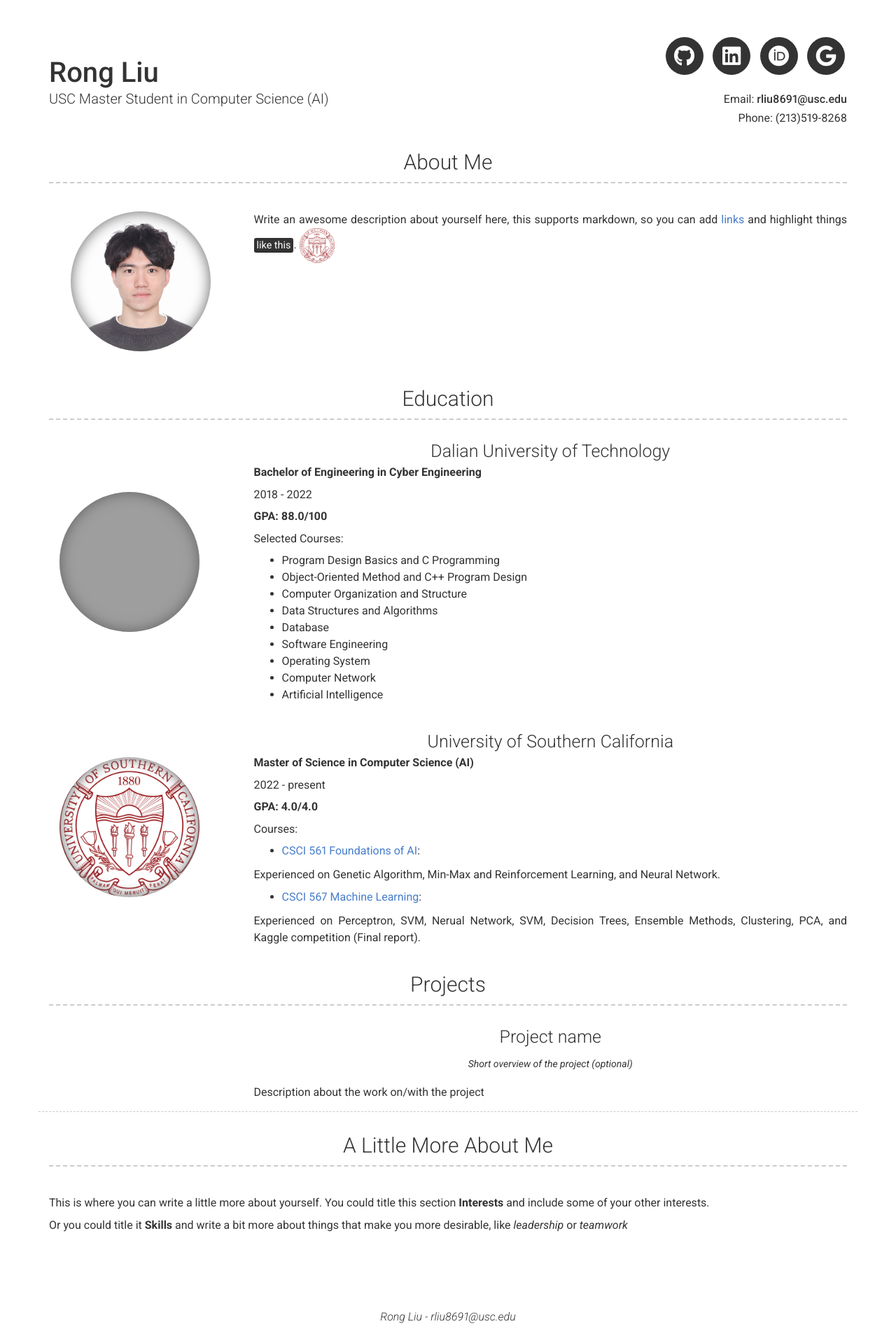
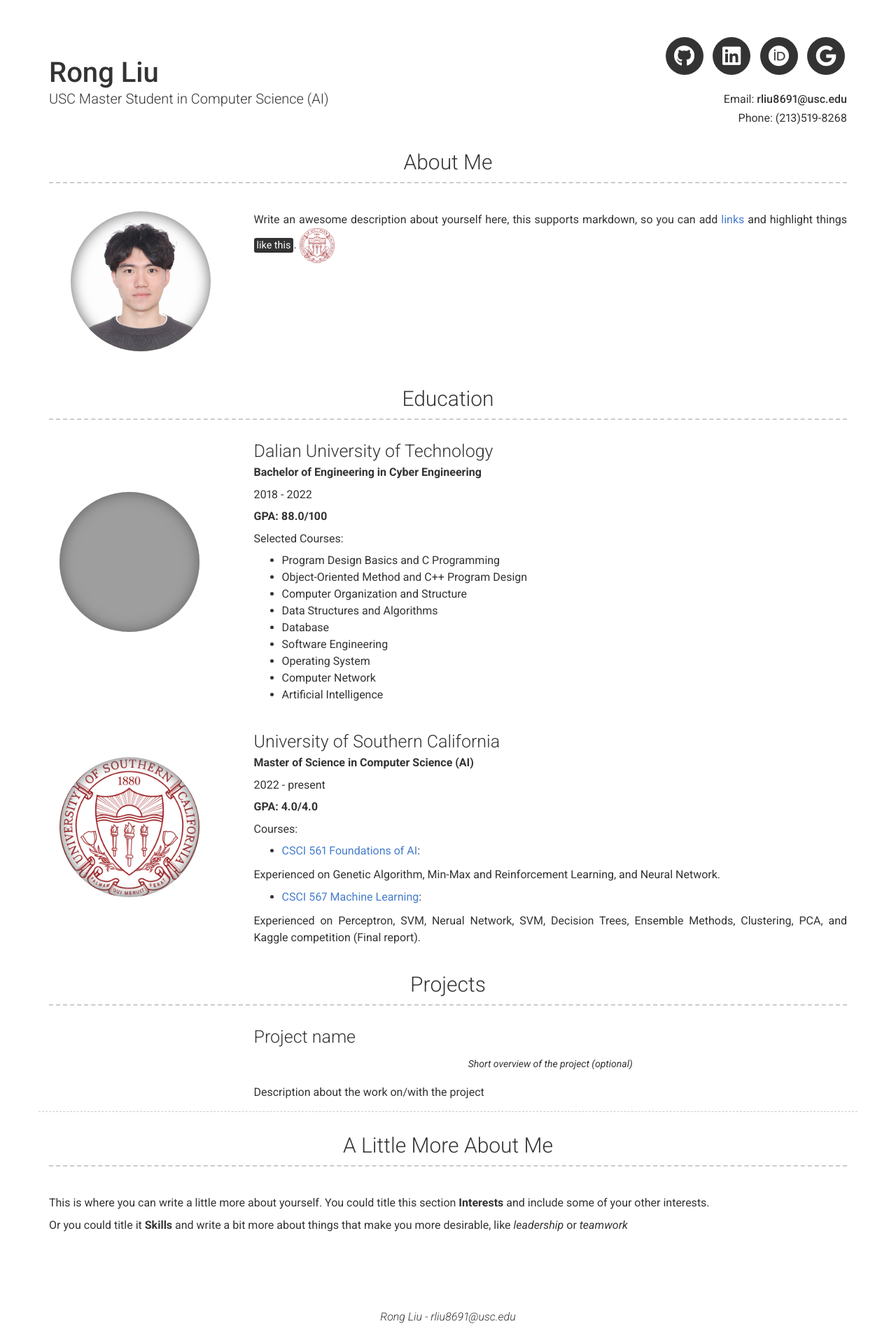
Before and after one commit to RongLiu-Leo/rongliu-leo.github.io, a Jekyll site: the page built from index.md, in a window 1280 px wide. Shown: the whole page at 70% size. Built offline with Jekyll 4.4.1, drawn with Linux system fonts in a browser that asks for light colours; nearby versions of some CDN libraries; grey boxes are pictures that could not be loaded.

Commit message:
Update section-list.html

```diff
--- a/_includes/section-list.html
+++ b/_includes/section-list.html
@@ -10,9 +10,9 @@
 
     </div>
     <div class="col-xs-12 col-sm-8 col-md-9 col-print-12 content">
-      <h4 id="{{ item.title | slugify }}" align=center>{{ item.title }}</h4>
-      {%- if item.sub_title -%}<p align=center><b>{{ item.sub_title }}</b></p>{%- endif -%}
-      {%- if item.caption -%}<p align=center>{{ item.caption }}</p>{%- endif -%}
+      <h4 id="{{ item.title | slugify }}">{{ item.title }}</h4>
+      {%- if item.sub_title -%}<p><b>{{ item.sub_title }}</b></p>{%- endif -%}
+      {%- if item.caption -%}<p>{{ item.caption }}</p>{%- endif -%}
       {%- if item.quote -%}
         <p class="quote">{{ item.quote }}</p>
       {%- endif -%}
```
